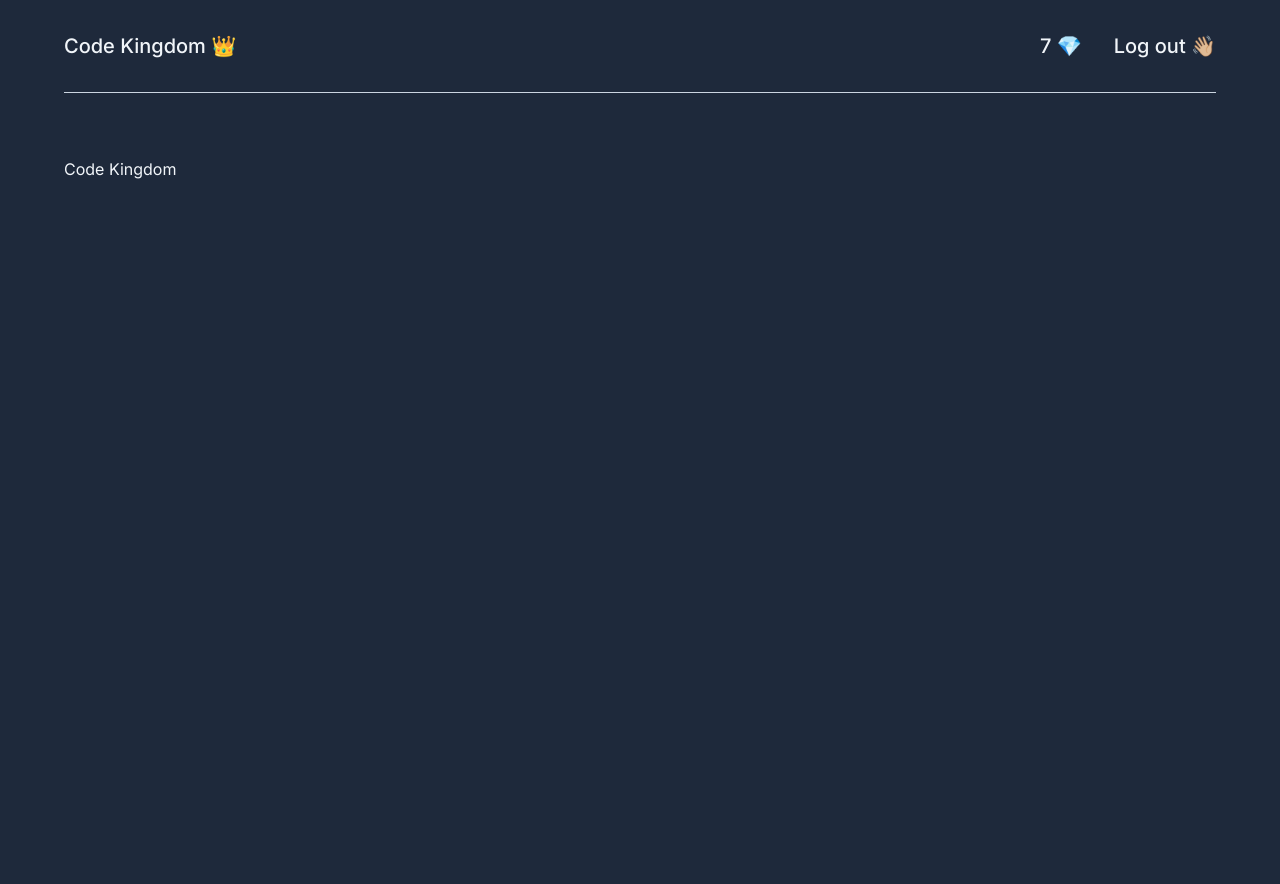
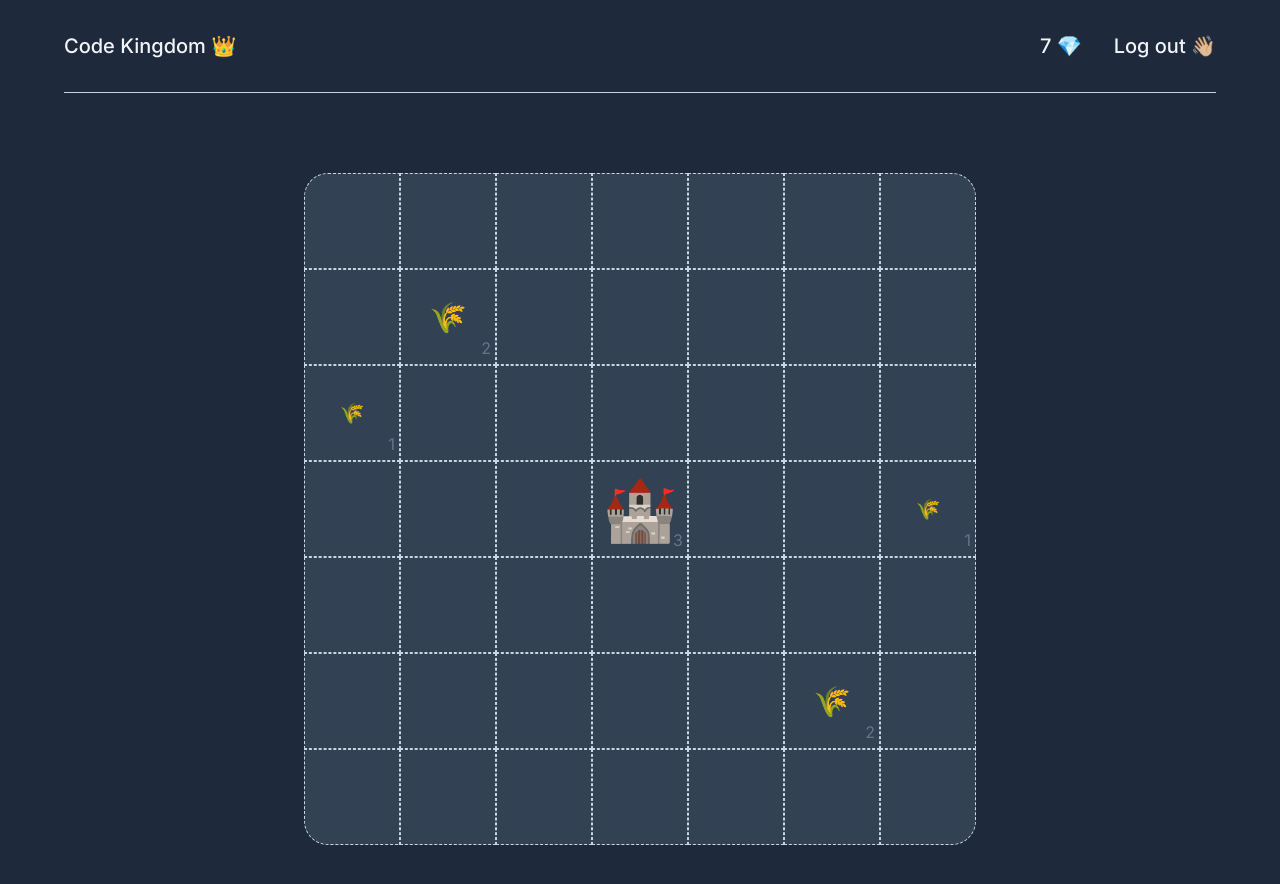
Before and after one commit to jean1591/codectibles, a Next.js app: page / in a window 1280 px wide. Shown: the top 884 px of the page. Built offline with nearby package versions, Linux system fonts and the light colour scheme.

Commit message:
feat: init kingdom grid

```diff
--- /dev/null
+++ b/src/app/components/kingdom.tsx
@@ -0,0 +1,123 @@
+import { classNames } from "@/utils";
+import { ReactNode } from "react";
+
+const GRID_SIZE = 7;
+
+const formatGrid = (index: number): string | undefined => {
+  if (index === 0) {
+    return "rounded-tl-3xl";
+  }
+
+  if (index === GRID_SIZE - 1) {
+    return "rounded-tr-3xl";
+  }
+
+  if (index === GRID_SIZE ** 2 - GRID_SIZE) {
+    return "rounded-bl-3xl";
+  }
+
+  if (index === GRID_SIZE ** 2 - 1) {
+    return "rounded-br-3xl";
+  }
+};
+
+interface KingdomType {
+  icon: string;
+  size: number;
+}
+
+const kingdom: (KingdomType | undefined)[] = [
+  undefined,
+  undefined,
+  undefined,
+  undefined,
+  undefined,
+  undefined,
+  undefined,
+  undefined,
+  { icon: "🌾", size: 2 },
+  undefined,
+  undefined,
+  undefined,
+  undefined,
+  undefined,
+  { icon: "🌾", size: 1 },
+  undefined,
+  undefined,
+  undefined,
+  undefined,
+  undefined,
+  undefined,
+  undefined,
+  undefined,
+  undefined,
+  { icon: "🏰", size: 3 },
+  undefined,
+  undefined,
+  { icon: "🌾", size: 1 },
+  undefined,
+  undefined,
+  undefined,
+  undefined,
+  undefined,
+  undefined,
+  undefined,
+  undefined,
+  undefined,
+  undefined,
+  undefined,
+  undefined,
+  { icon: "🌾", size: 2 },
+  undefined,
+  undefined,
+  undefined,
+  undefined,
+  undefined,
+  undefined,
+  undefined,
+  undefined,
+];
+
+export const Kingdom = () => {
+  return (
+    <div className="flex items-center justify-center">
+      <div className="grid grid-cols-7">
+        {kingdom.map((cell, index) => (
+          <KingdomCell className={formatGrid(index)}>
+            {cell ? (
+              <div>
+                <p className={classNames(
+                    cell.size === 1 ? "text-xl" : "",
+                    cell.size === 2 ? "text-3xl" : "",
+                    cell.size === 3 ? "text-6xl" : "",
+                    )}>{cell.icon}</p>
+                <p className="text-normal absolute bottom-1 right-1 text-slate-500">
+                  {cell.size}
+                </p>
+              </div>
+            ) : undefined}
+          </KingdomCell>
+        ))}
+      </div>
+    </div>
+  );
+};
+
+const KingdomCell = ({
+  children,
+  className,
+}: {
+  children?: ReactNode;
+  className?: string;
+}) => {
+  return (
+    <div
+      className={classNames(
+        className ? className : "",
+        "relative flex h-12 w-12 sm:h-24 sm:w-24 items-center justify-center border-[1px] border-br border-dashed border-slate-300 bg-slate-700"
+      )}
+    >
+      {children}
+    </div>
+  );
+};
--- a/src/app/page.tsx
+++ b/src/app/page.tsx
@@ -1,3 +1,11 @@
+import { Kingdom } from "./components/kingdom";
+
 export default function Home() {
-  return <div>Code Kingdom</div>;
+  return (
+    <div>
+      <div className="mt-20">
+        <Kingdom />
+      </div>
+    </div>
+  );
 }
```
